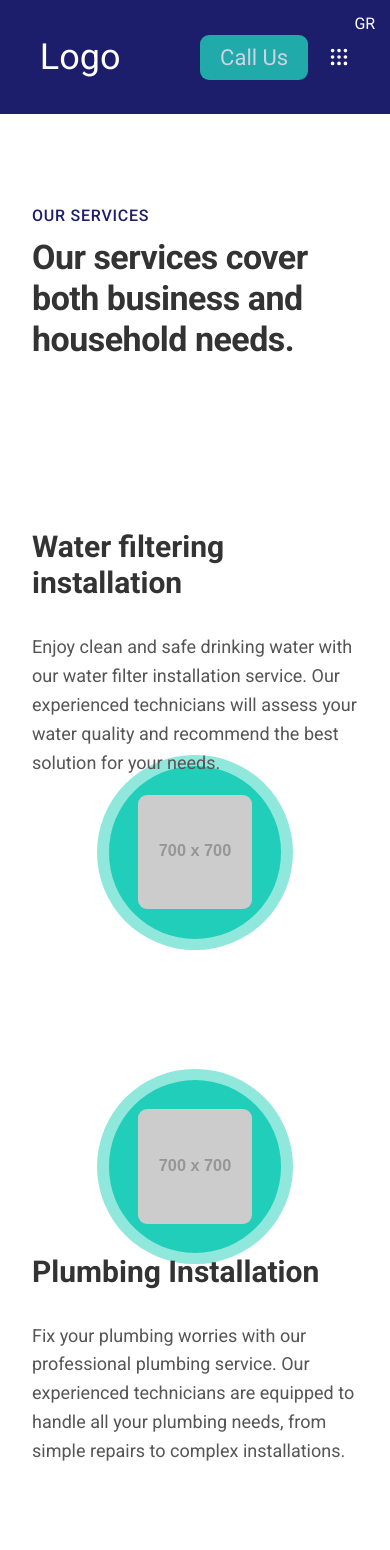
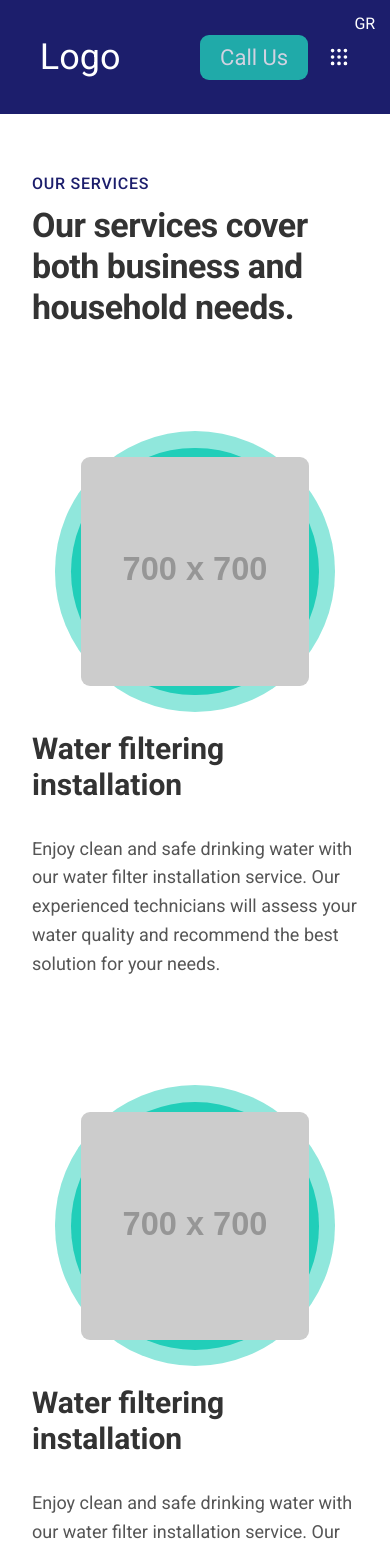
Before and after one commit to ThXilos/veloudios.gr, a React (Create React App) app: page /services in a window 390 px wide. Shown: the top 1550 px of the page. Built offline with nearby package versions, Linux system fonts and the light colour scheme.

Commit message:
update services section for mobile view

```diff
--- a/src/pages/Services.js
+++ b/src/pages/Services.js
@@ -10,8 +10,39 @@ const Services = () => {
           Our services cover both business and household needs.
         </h2>
       </div>
-      <div className="service-list-container grid--1--col">
-        <div className="grid--2--cols flip">
+      <div className="service-list-container">
+        <div className="service-text-box">
+          <h3 className="heading-tertiary">Water filtering installation</h3>
+          <p className="service-description">
+            Enjoy clean and safe drinking water with our water filter
+            installation service. Our experienced technicians will assess your
+            water quality and recommend the best solution for your needs.
+          </p>
+        </div>
+        <div className="service-image-container">
+          <img
+            src="https://via.placeholder.com/700"
+            alt="Water filtering installation"
+            className="service-image"
+          />
+        </div>
+        {/* add */}
+        <div className="service-image-container">
+          <img
+            src="https://via.placeholder.com/700"
+            alt="Water filtering installation"
+            className="service-image"
+          />
+        </div>
+        <div className="service-text-box">
+          <h3 className="heading-tertiary">Water filtering installation</h3>
+          <p className="service-description">
+            Enjoy clean and safe drinking water with our water filter
+            installation service. Our experienced technicians will assess your
+            water quality and recommend the best solution for your needs.
+          </p>
+        </div>
+        {/* add */}
         <div className="service-text-box">
           <h3 className="heading-tertiary">Water filtering installation</h3>
           <p className="service-description">
@@ -28,44 +59,6 @@ const Services = () => {
           />
         </div>
       </div>
-
-        <div className="grid--2--cols">
-          <div className="service-image-container">
-            <img
-              src="https://via.placeholder.com/700"
-              alt="Plumbing installation"
-              className="service-image"
-            />
-          </div>
-          <div className="service-text-box">
-            <h3 className="heading-tertiary">Plumbing Installation</h3>
-            <p className="service-description">
-              Fix your plumbing worries with our professional plumbing service.
-              Our experienced technicians are equipped to handle all your
-              plumbing needs, from simple repairs to complex installations.
-            </p>
-          </div>
-        </div>
-
-        <div className="grid--2--cols">
-          <div className="service-text-box">
-            <h3 className="heading-tertiary">Heat Pump Installation</h3>
-            <p className="service-description">
-              Upgrade your home comfort with a reliable and efficient heat pump
-              installation by our expert technicians. Our heat pump installation
-              service offers personalized solutions, professional installation,
-              and top-quality products.
-            </p>
-          </div>
-          <div className="service-image-container">
-            <img
-              src="https://via.placeholder.com/700"
-              alt="Heat Pump Installation"
-              className="service-image"
-            />
-          </div>
-        </div>
-      </div>
     </Wrapper>
   );
 };
@@ -76,11 +69,7 @@ const Wrapper = styled.section`
   margin: 0 auto;
 
   .service-heading-container {
-    padding: 9.2rem 0 10rem;
-  }
-
-  .service-list-container {
-    padding: 10rem 0 1rem;
+    padding: 6rem 0 10rem;
   }
 
   .heading-secondary {
@@ -101,16 +90,12 @@ const Wrapper = styled.section`
     letter-spacing: 0.75px;
   }
 
-  .grid--2--cols {
+  .service-list-container {
+    padding: 15rem 0;
     display: grid;
-    grid-template-columns: repeat(2, 1fr);
-    align-items: center;
-    padding: 0 0 20rem;
-  }
-
-  .grid--1--col {
-    display: grid;
-    grid-template-columns: 1fr;
+    grid-template-columns: 1fr 1fr;
+    row-gap: 9.6rem;
+    column-gap: 6.5rem;
   }
 
   .heading-tertiary {
@@ -130,7 +115,6 @@ const Wrapper = styled.section`
     display: flex;
     justify-content: center;
     align-items: center;
-
     position: relative;
   }
 
@@ -163,14 +147,40 @@ const Wrapper = styled.section`
   }
 
   @media (max-width: 413px) {
-    .grid--2--cols {
+    .service-heading-container {
+      padding: 6rem 0;
+    }
+
+    .service-list-container {
       display: grid;
-      grid-template-columns: repeat(1, 1fr);
-      align-items: center;
-      padding: 0 0 20rem;
+      grid-template-columns: 1fr;
+      row-gap: 6.5rem;
+      padding: 0 0 3rem;
     }
-    .service-list-container {
-      padding: 2rem 0 1rem;
+
+    .service-image-container:nth-child(2) {
+      grid-row: 1;
+    }
+
+    .service-image-container:nth-child(6) {
+      grid-row: 5;
+    }
+
+    .service-image-container {
+      transform: translateY(5rem);
+    }
+
+    .service-image {
+      width: 70%;
+    }
+
+    .service-image-container::before {
+      width: 76%;
+      padding-bottom: 76%;
+    }
+    .service-image-container::after {
+      width: 86%;
+      padding-bottom: 86%;
     }
   }
 `;
```
Lines whose indentation alone changed are shown as unchanged.
